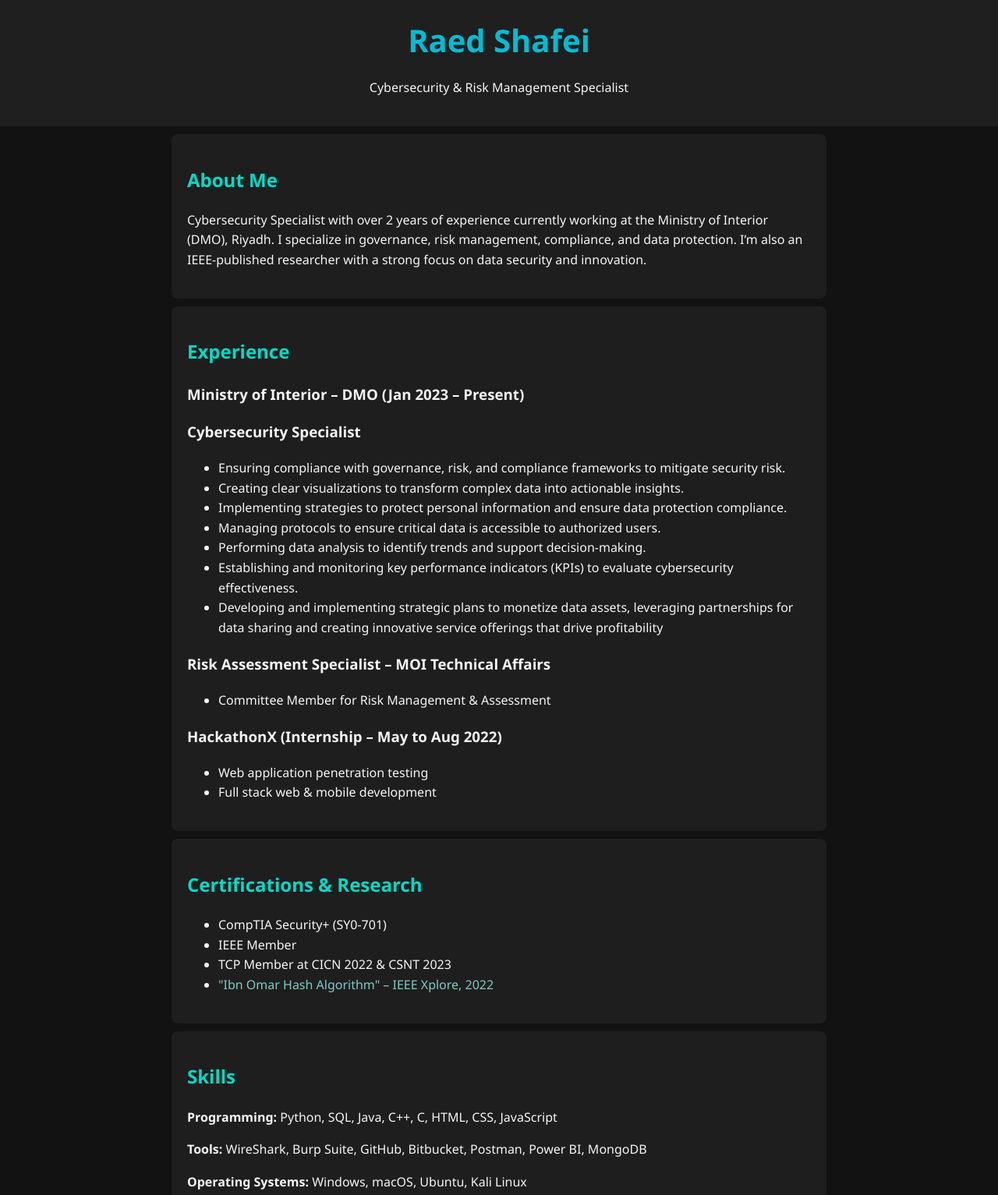
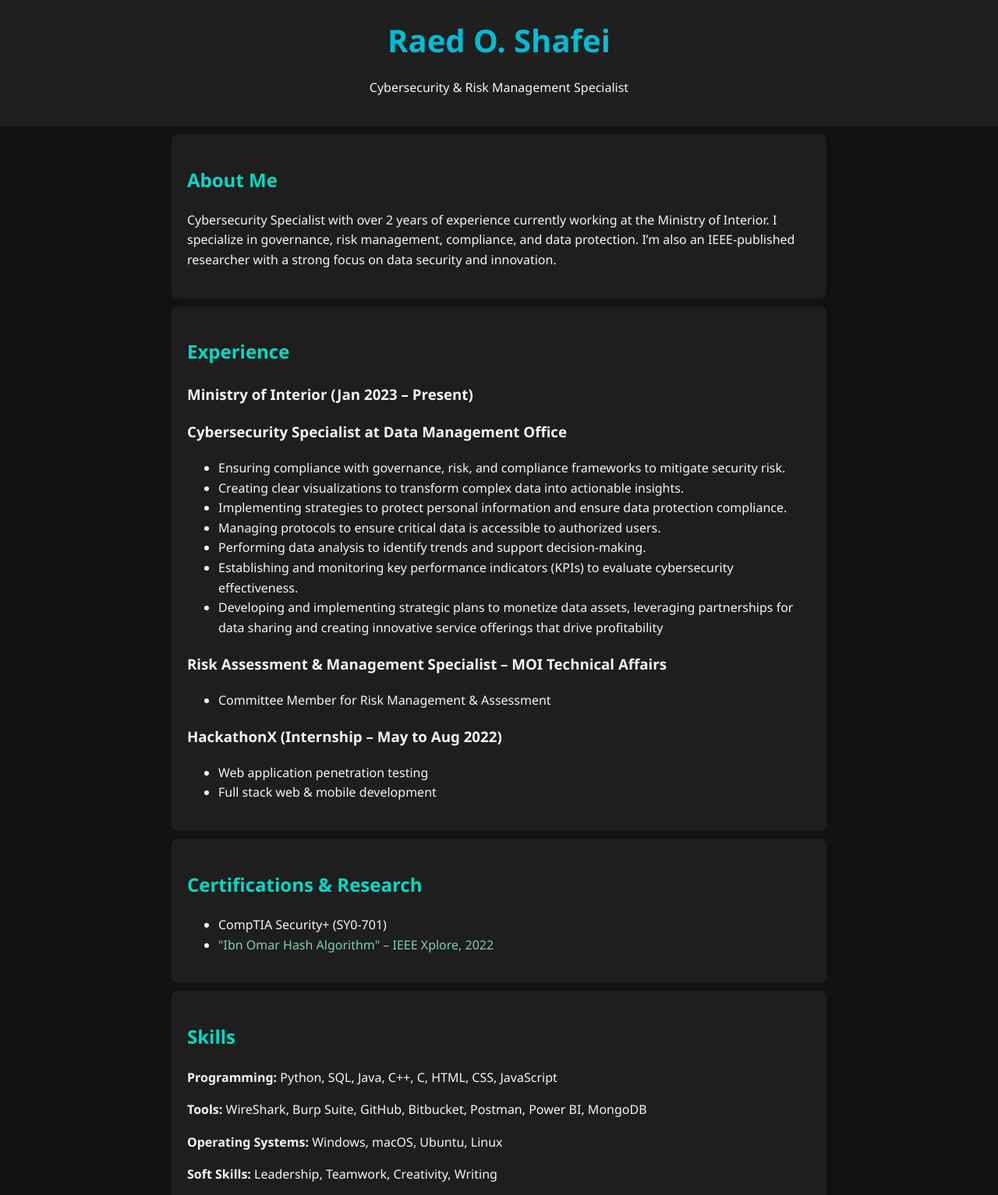
Before and after one commit to RaedShafei/RaedShafei, a plain HTML site: page index.html in a window 1280 px wide. Shown: the top 1533 px of the page at 78% size. Drawn offline with Linux system fonts and the light colour scheme.

Commit message:
Update index.html

```diff
--- a/index.html
+++ b/index.html
@@ -9,19 +9,19 @@
 </head>
 <body>
     <header>
-        <h1>Raed Shafei</h1>
+        <h1>Raed O. Shafei</h1>
         <p>Cybersecurity & Risk Management Specialist</p>
     </header>
 
     <section id="about">
         <h2>About Me</h2>
-        <p>Cybersecurity Specialist with over 2 years of experience currently working at the Ministry of Interior (DMO), Riyadh. I specialize in governance, risk management, compliance, and data protection. I’m also an IEEE-published researcher with a strong focus on data security and innovation.</p>
+        <p>Cybersecurity Specialist with over 2 years of experience currently working at the Ministry of Interior. I specialize in governance, risk management, compliance, and data protection. I’m also an IEEE-published researcher with a strong focus on data security and innovation.</p>
     </section>
 
     <section id="experience">
         <h2>Experience</h2>
-        <h3>Ministry of Interior – DMO (Jan 2023 – Present)</h3>
-        <h3>Cybersecurity Specialist</h3>
+        <h3>Ministry of Interior (Jan 2023 – Present)</h3>
+        <h3>Cybersecurity Specialist at Data Management Office</h3>
         <ul>
             <li>Ensuring compliance with governance, risk, and compliance frameworks to mitigate security risk.</li>
             <li>Creating clear visualizations to transform complex data into actionable insights.</li>
@@ -31,7 +31,7 @@
             <li>Establishing and monitoring key performance indicators (KPIs) to evaluate cybersecurity effectiveness.</li>
             <li>Developing and implementing strategic plans to monetize data assets, leveraging partnerships for data sharing and creating innovative service offerings that drive profitability</li>
         </ul>
-        <h3>Risk Assessment Specialist – MOI Technical Affairs</h3>
+        <h3>Risk Assessment & Management Specialist – MOI Technical Affairs</h3>
         <ul><li>Committee Member for Risk Management & Assessment</li></ul>
         <h3>HackathonX (Internship – May to Aug 2022)</h3>
         <ul>
@@ -44,8 +44,6 @@
         <h2>Certifications & Research</h2>
         <ul>
             <li>CompTIA Security+ (SY0-701)</li>
-            <li>IEEE Member</li>
-            <li>TCP Member at CICN 2022 & CSNT 2023</li>
             <li><a href="https://doi.org/10.1109/CICN56167.2022.10008341" target="_blank">"Ibn Omar Hash Algorithm" – IEEE Xplore, 2022</a></li>
         </ul>
     </section>
@@ -54,7 +52,7 @@
         <h2>Skills</h2>
         <p><strong>Programming:</strong> Python, SQL, Java, C++, C, HTML, CSS, JavaScript</p>
         <p><strong>Tools:</strong> WireShark, Burp Suite, GitHub, Bitbucket, Postman, Power BI, MongoDB</p>
-        <p><strong>Operating Systems:</strong> Windows, macOS, Ubuntu, Kali Linux</p>
+        <p><strong>Operating Systems:</strong> Windows, macOS, Ubuntu, Linux</p>
         <p><strong>Soft Skills:</strong> Leadership, Teamwork, Creativity, Writing</p>
     </section>
 
```
